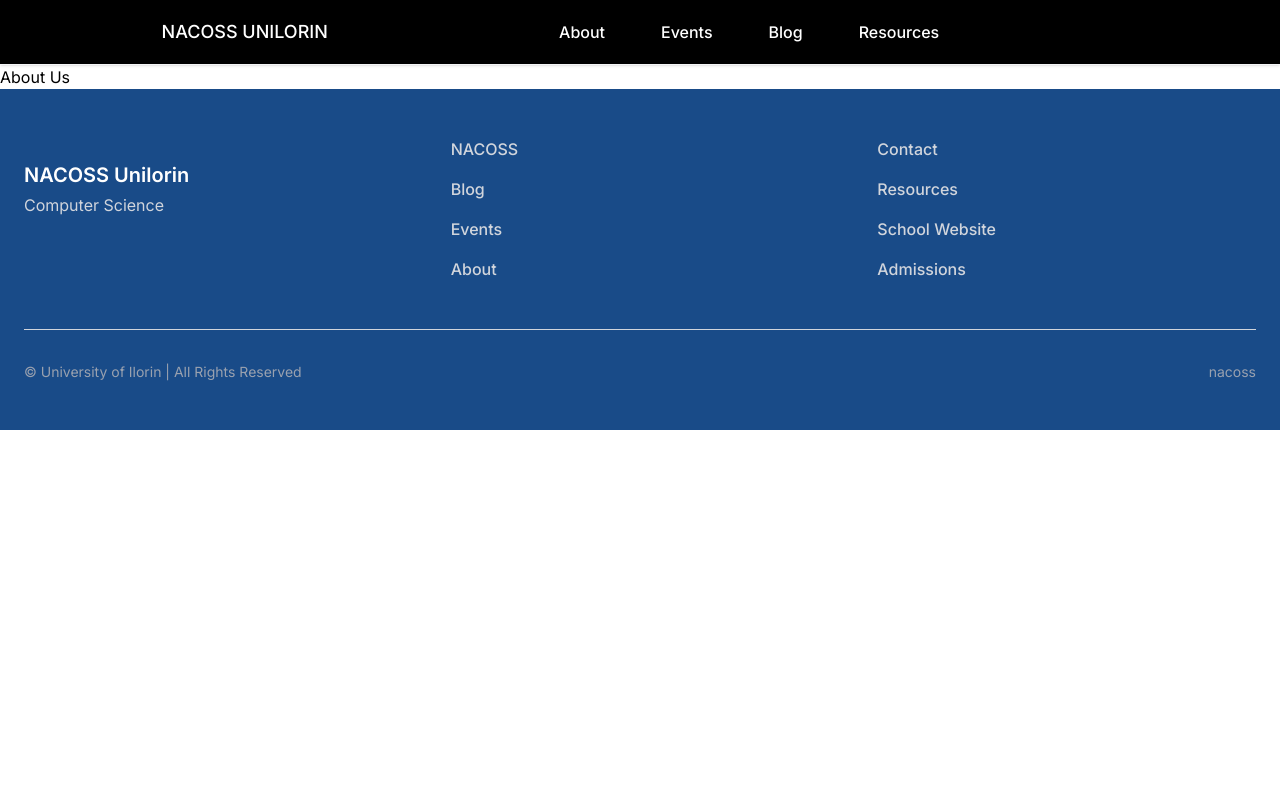
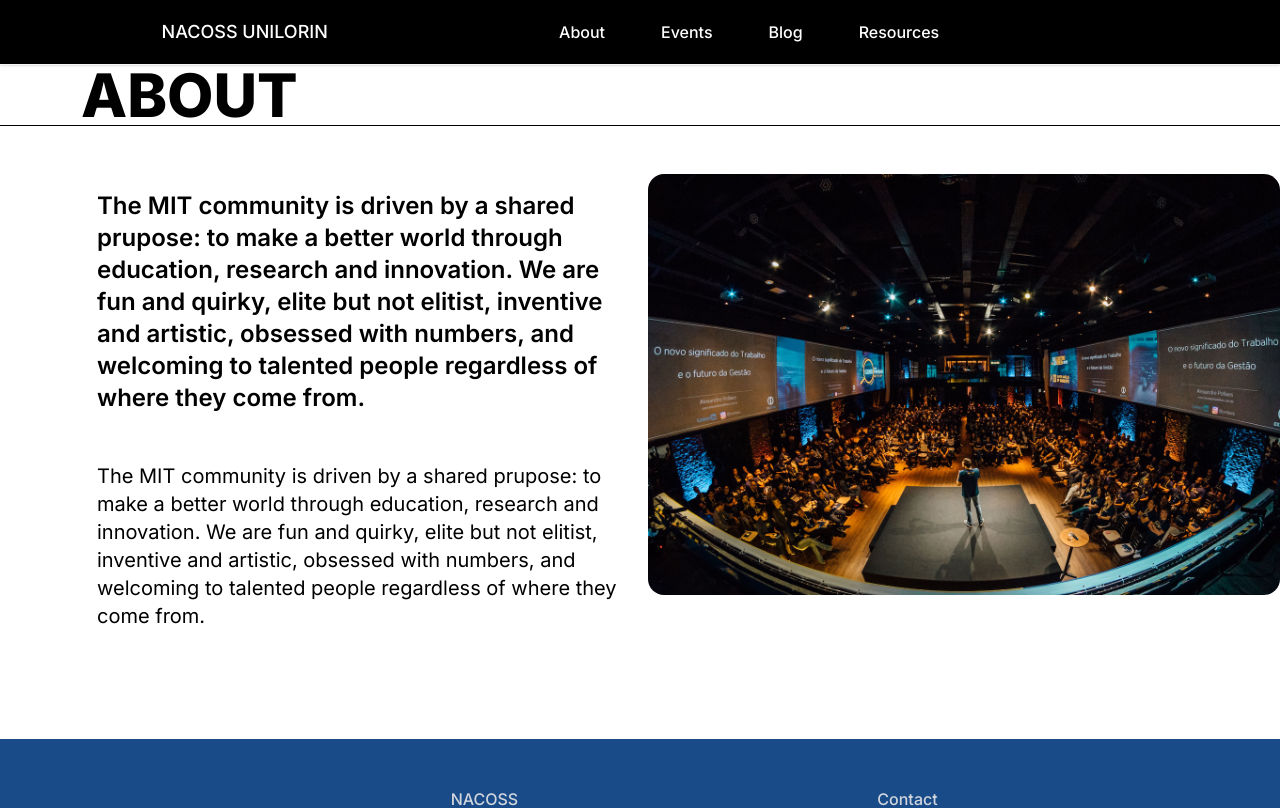
Before and after one commit to Oladotunlaniyan/NACOSS, a Next.js app: page /about in a window 1280 px wide. Shown: the top 808 px of the page. Built offline with nearby package versions, Linux system fonts and the light colour scheme.

Commit message:
feat: add title and the first about section

```diff
--- /dev/null
+++ b/src/app/about/aboutSection1.tsx
@@ -0,0 +1,32 @@
+import Image from "next/image"
+import aboutSection1Img from "@/assets/AboutSection1Img.jpg"
+
+const aboutSection1 = () => {
+    return (
+        <div>
+            <div className="grid grid-cols-2 gap-4 h-full">
+                <div className="w-xl ml-[81px] min-w-xs  p-[16px]">
+                    <p className="font-semibold text-2xl">
+                        The MIT  community is driven by  a shared prupose: to make a better world through education, research and innovation. We are fun and quirky, elite but not elitist, inventive and artistic, obsessed with numbers, and welcoming to talented people regardless of where they come from.
+                    </p>
+                    <br /> <br />
+                    <p className="text-xl">
+                        The MIT  community is driven by  a shared prupose: to make a better world through education, research and innovation. We are fun and quirky, elite but not elitist, inventive and artistic, obsessed with numbers, and welcoming to talented people regardless of where they come from.
+                    </p>
+                </div>
+                <div>
+                    <Image
+                        src={aboutSection1Img}
+                        alt="Hero image"
+                        className="h-fit rounded-2xl w-2xl"
+                    />
+                    <br /> <br /> <br />
+                </div>
+
+            </div> <br /> <br /> <br />
+
+        </div>
+    )
+}
+
+export default aboutSection1
--- a/src/app/about/page.tsx
+++ b/src/app/about/page.tsx
@@ -1,9 +1,13 @@
+import Title from "./title"
+import AboutSection1 from "./aboutSection1"
+
+export default function ServicesPage() {
+    return (
+        <div>
+            <Title />
+            <AboutSection1 />
 
 
-export default function ServicesPage (){
-    return(
-        <div>
-         About Us
         </div>
     )
 }
--- /dev/null
+++ b/src/app/about/title.tsx
@@ -0,0 +1,14 @@
+
+const title = () => {
+    return (
+        <div>
+            <div>
+                <h2 className="text-6xl ml-[81px] font-extrabold ">ABOUT</h2>
+                <hr />
+                <br /> <br />
+            </div>
+        </div>
+    )
+}
+
+export default title
```
Also changed, not shown: src/assets/AboutSection11Img.svg (added), src/assets/AboutSection1Img.jpg (added).
